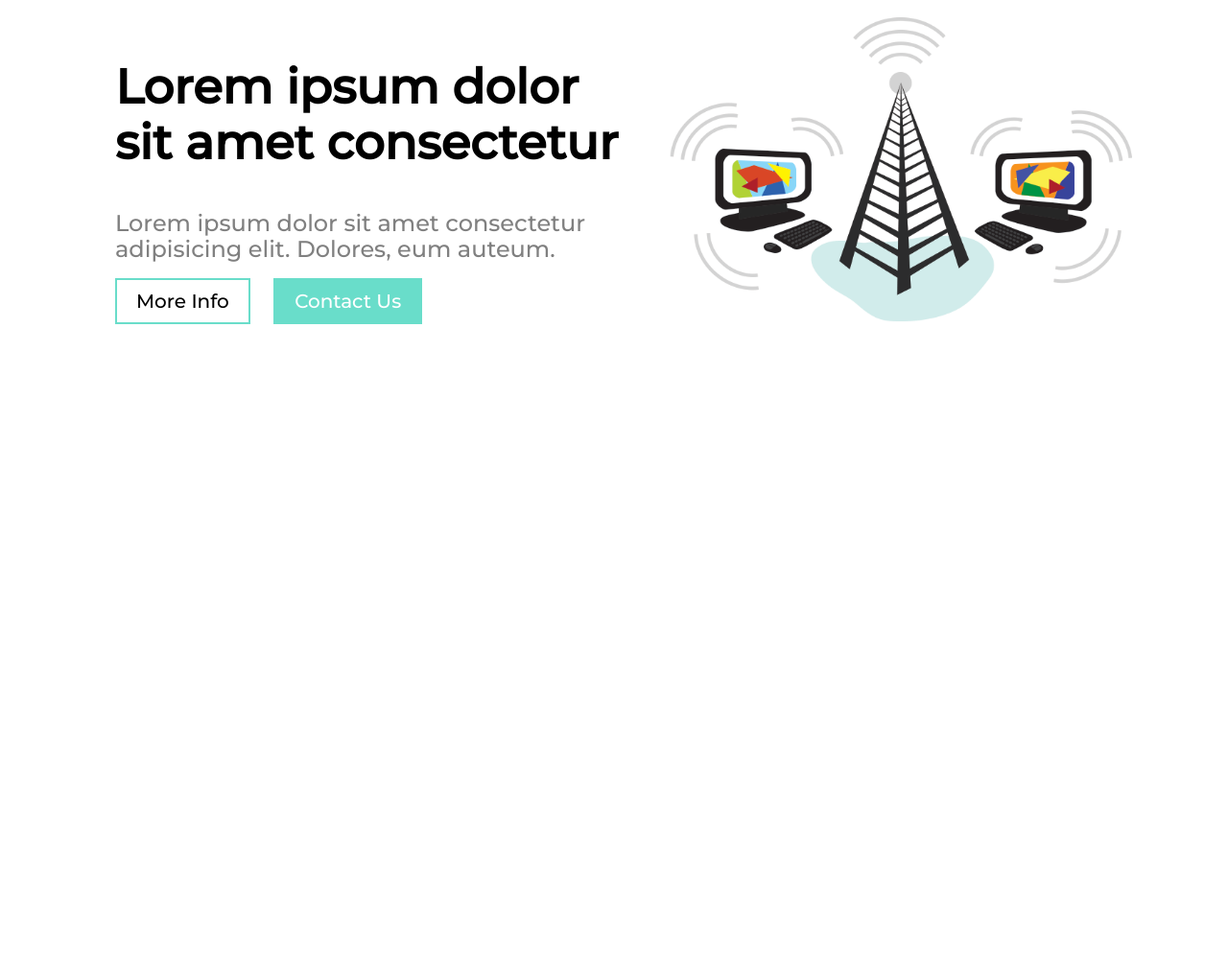
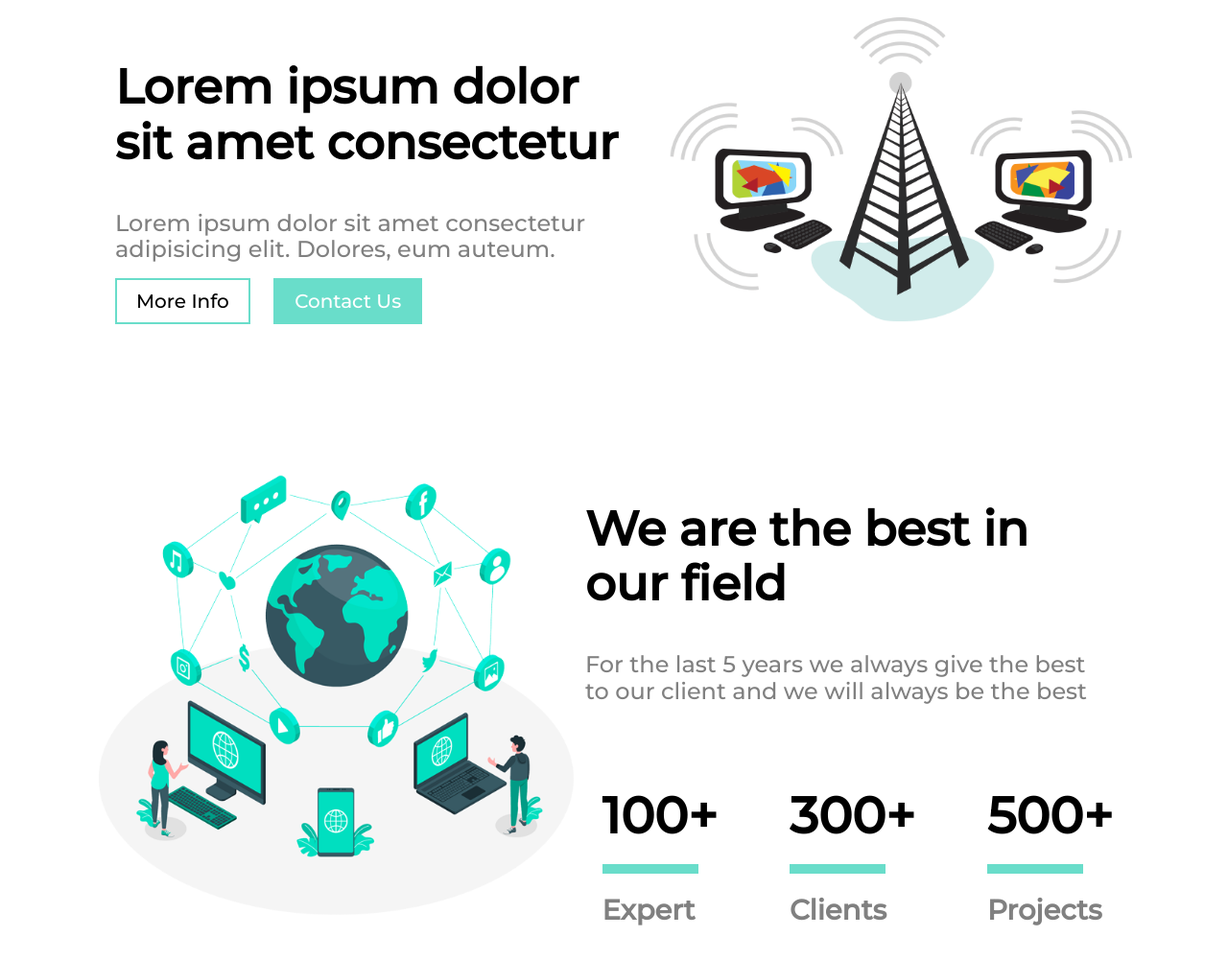
Before and after one commit to initriii/Latihan5, a plain HTML site: page index.html in a window 1280 px wide. Shown: the part 203-1204 px from the top of the page at 96% size. Before the commit the page ends 800 px from the top, so only its background shows below. Drawn offline with Linux system fonts and the light colour scheme.

Commit message:
update about page

```diff
--- a/index.html
+++ b/index.html
@@ -28,5 +28,29 @@
             </div>
             <img id="img-1" src="landing.png" alt="picture-landing">
         </section>
+        <section id="about">
+            <div id="page2">
+                <h1 id="h1-2">We are the best in our field</h1>
+                <h2 id="h2-2">For the last 5 years we always give the best to our client and we will always be the best</h2>
+                <div id="number-2">
+                    <div id="one-2">
+                        <h1>100+</h1>
+                        <div id="garis"></div>
+                        <h5 style="color: gray; position: absolute; top: 400px;">Expert</h5>
+                    </div>
+                    <div id="two-2">
+                        <h1>300+</h1>
+                        <div id="garis"></div>
+                        <h5 style="color: gray; position: absolute; top: 400px;">Clients</h5>
+                    </div>
+                    <div id="three-2">
+                        <h1>500+</h1>
+                        <div id="garis"></div>
+                        <h5 style="color: gray; position: absolute; top: 400px;">Projects</h5>
+                    </div>
+                </div>
+            </div>
+            <img id="img-2" src="about.png" alt="gambar-about">
+        </section>
 </body>
 </html>
--- a/style.css
+++ b/style.css
@@ -36,7 +36,7 @@ nav a {
 }
 
 nav a:hover {
-    color: rgb(63, 168, 63);
+    color: rgb(63, 168, 144);
 }
 
 #beranda {
@@ -79,7 +79,7 @@ nav a:hover {
 }
 
 #button-moreInfo:hover {
-    background-color: rgb(63, 168, 63);
+    background-color: rgb(63, 168, 144);
     color: white;
 }
 
@@ -93,7 +93,7 @@ nav a:hover {
 }
 
 #button-contactUs:hover {
-    background-color: rgb(63, 168, 63);
+    background-color: rgb(63, 168, 144);
     color: white;
 }
 
@@ -101,3 +101,63 @@ nav a:hover {
     width: 500px;
     height: auto;
 }
+
+#page2 {
+    margin-right: 100px;
+    position: absolute;
+    right: 0;
+    font-family: 'Montserrat', sans-serif;
+    padding: 10px 20px;
+    line-height: 2;
+}
+
+#h1-2 {
+    font-weight: 600;
+    width: 550px;
+    font-size: 50px;
+    line-height: 1.15;
+}
+
+#h2-2 {
+    color: gray;
+    font-weight: 300;
+    width: 530px;
+    line-height: 1.15;
+}
+
+#number-2 {
+    font-size: 35px;
+    font-weight: 600;
+    display: flex;
+    justify-content: right;
+}
+
+#one-2 {
+    margin-right: 75px;
+}
+
+#two-2 {
+    margin-right: 75px;
+}
+
+#garis {
+    position: absolute;
+    background-color: rgb(105, 221, 202);
+    height: 10px;
+    width: 100px;
+    top: 430px;
+}
+
+#img-2 {
+    width: 500px;
+    float: left;
+    margin-left: 100px;
+}
+
+#page2, #img-2 {
+    display: inline-block;
+}
+
+#about {
+    margin-bottom: 650px;
+}
```
